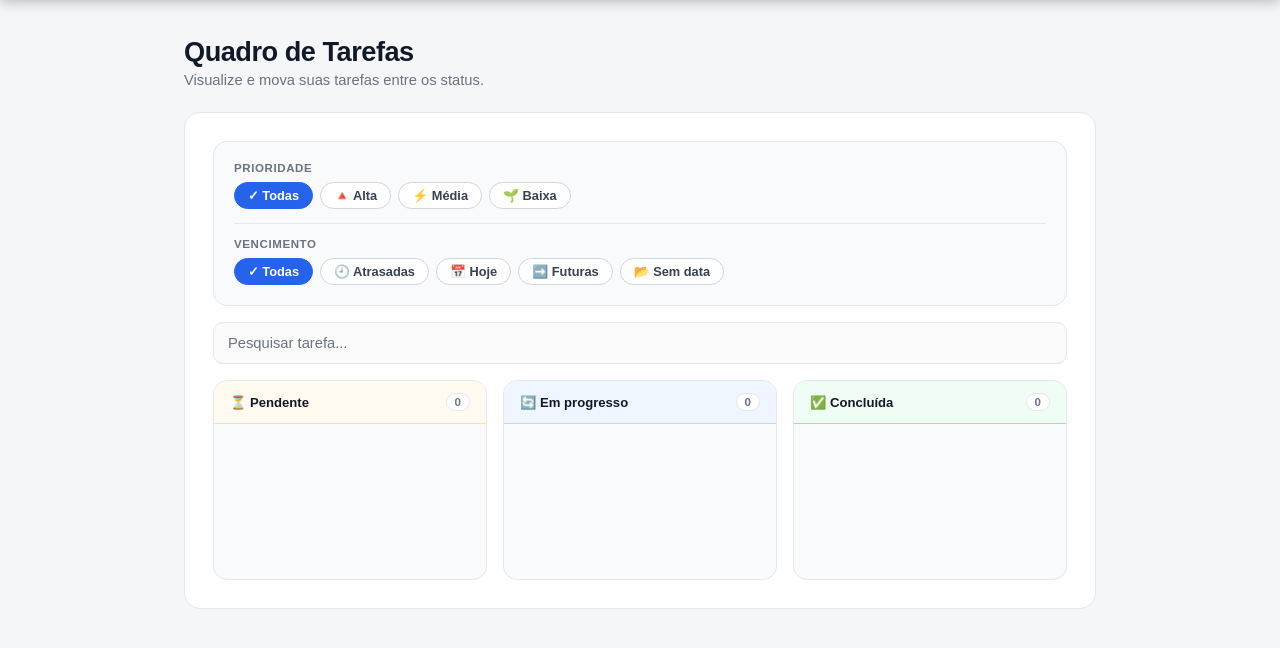
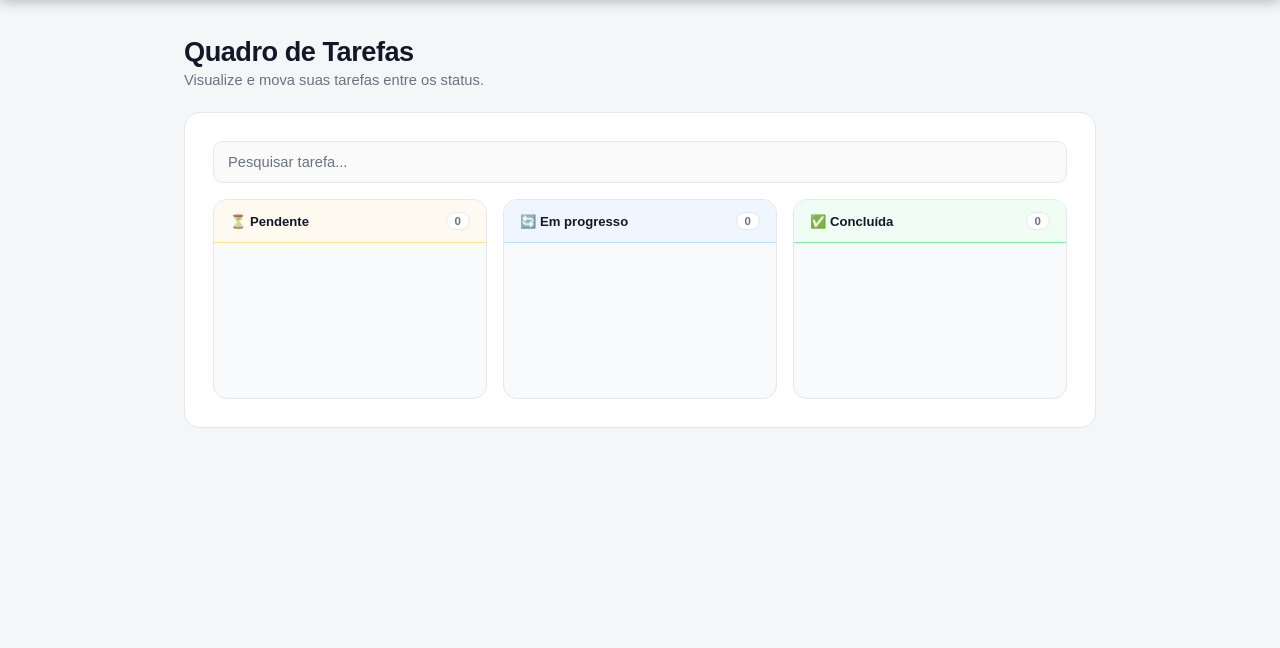
Before and after one commit to mateusmendess/taskflow-webapp, a Flask app: page /quadro in a window 1280 px wide. Shown: the part 64-712 px from the top of the page. Run offline with Flask 3, Linux system fonts and the light colour scheme; the visitor is signed in with stand-in values (Sample User, id 1); data that the repository does not hold is empty.

Commit message:
feat: remover filtros do quadro e mostrar dica apenas ao hover no desktop

```diff
--- a/app/templates/quadro.html
+++ b/app/templates/quadro.html
@@ -11,32 +11,9 @@
 
     <div class="db-card">
 
-        <div class="kanban-tip" id="kanban-tip">
-            <span>💡 Arraste os cards entre as colunas para alterar o status das tarefas.</span>
-        </div>
-
-        <!-- Filtros -->
-        <div class="db-filters" style="margin-bottom:16px;">
-
-            <label class="tf-label">Prioridade</label>
-            <div class="db-pills" id="qpriority-pills">
-                <button class="db-pill active-priority" data-priority="all">✓ Todas</button>
-                <button class="db-pill" data-priority="alta">🔺 Alta</button>
-                <button class="db-pill" data-priority="media">⚡ Média</button>
-                <button class="db-pill" data-priority="baixa">🌱 Baixa</button>
-            </div>
-
-            <div class="db-filter-hr"></div>
-
-            <label class="tf-label">Vencimento</label>
-            <div class="db-pills" id="qdeadline-pills">
-                <button class="db-pill active-deadline" data-deadline="all">✓ Todas</button>
-                <button class="db-pill" data-deadline="overdue">🕘 Atrasadas</button>
-                <button class="db-pill" data-deadline="today">📅 Hoje</button>
-                <button class="db-pill" data-deadline="future">➡️ Futuras</button>
-                <button class="db-pill" data-deadline="none">📂 Sem data</button>
-            </div>
-
+        <!-- Tip — só aparece no desktop ao hover, no mobile não aparece -->
+        <div class="kanban-tip" id="kanban-tip" style="display:none;">
+            <span>💡 Arraste os cards entre as colunas para alterar o status.</span>
         </div>
 
         <!-- Busca -->
@@ -238,16 +215,27 @@
         const isMobile = window.innerWidth <= 768;
         tip.querySelector('span').textContent = isMobile
             ? '💡 Toque em "Mover ›" para mover as tarefas entre os status.'
-            : '💡 Arraste os cards entre as colunas para alterar o status das tarefas.';
+            : '💡 Arraste os cards entre as colunas para alterar o status.';
         tip.classList.remove('kanban-tip-hide');
         tip.style.display = 'flex';
-        setTimeout(() => {
+        clearTimeout(window._tipTimer);
+        window._tipTimer = setTimeout(() => {
             tip.classList.add('kanban-tip-hide');
             setTimeout(() => { tip.style.display = 'none'; }, 500);
-        }, 4000);
+        }, 3000);
     }
 
-    showKanbanTip();
+    // No desktop: mostrar tip ao hover nos cards
+    if (window.innerWidth > 768) {
+        document.querySelectorAll('.kanban-card').forEach(card => {
+            card.addEventListener('mouseenter', () => {
+                if (!window._tipShown) {
+                    window._tipShown = true;
+                    showKanbanTip();
+                }
+            });
+        });
+    }
 
     // ── Busca com lista unificada no mobile ─────────────────────
     const searchInput   = document.getElementById('kanban-search-input');
```
